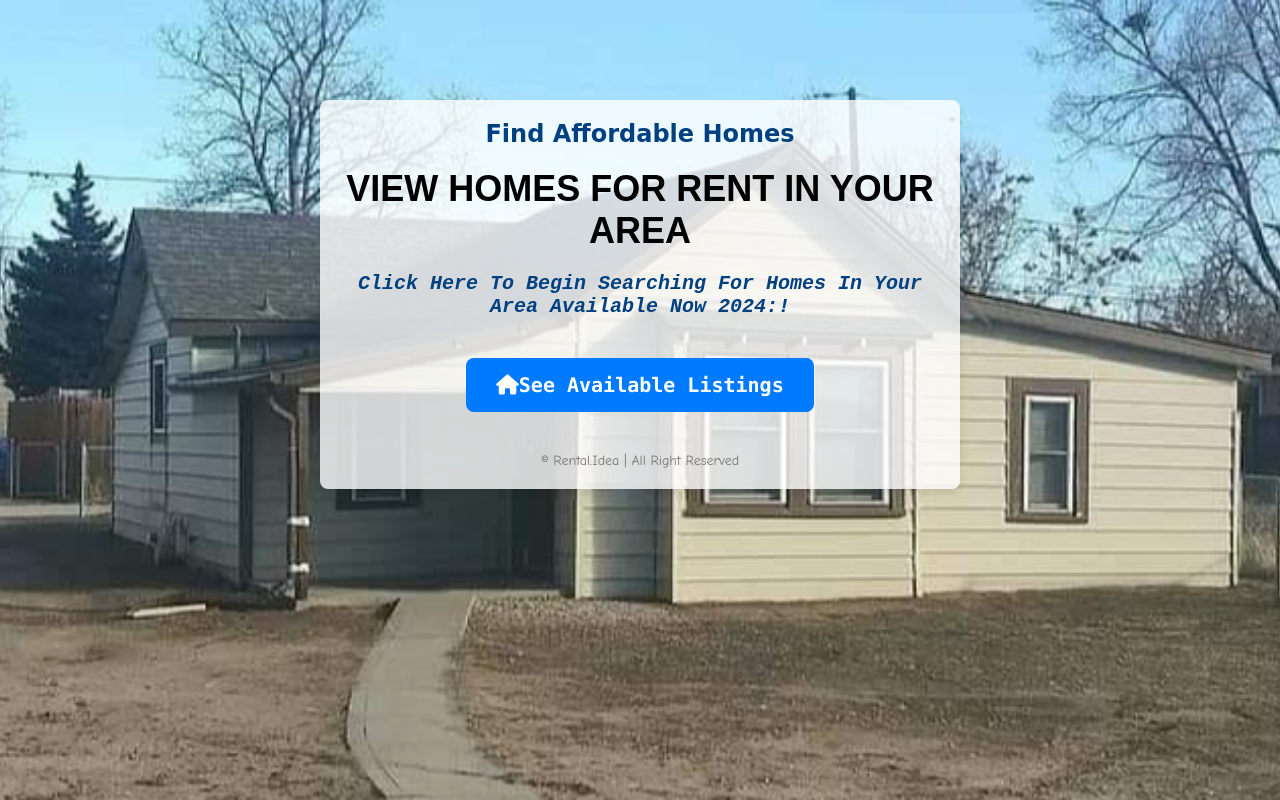
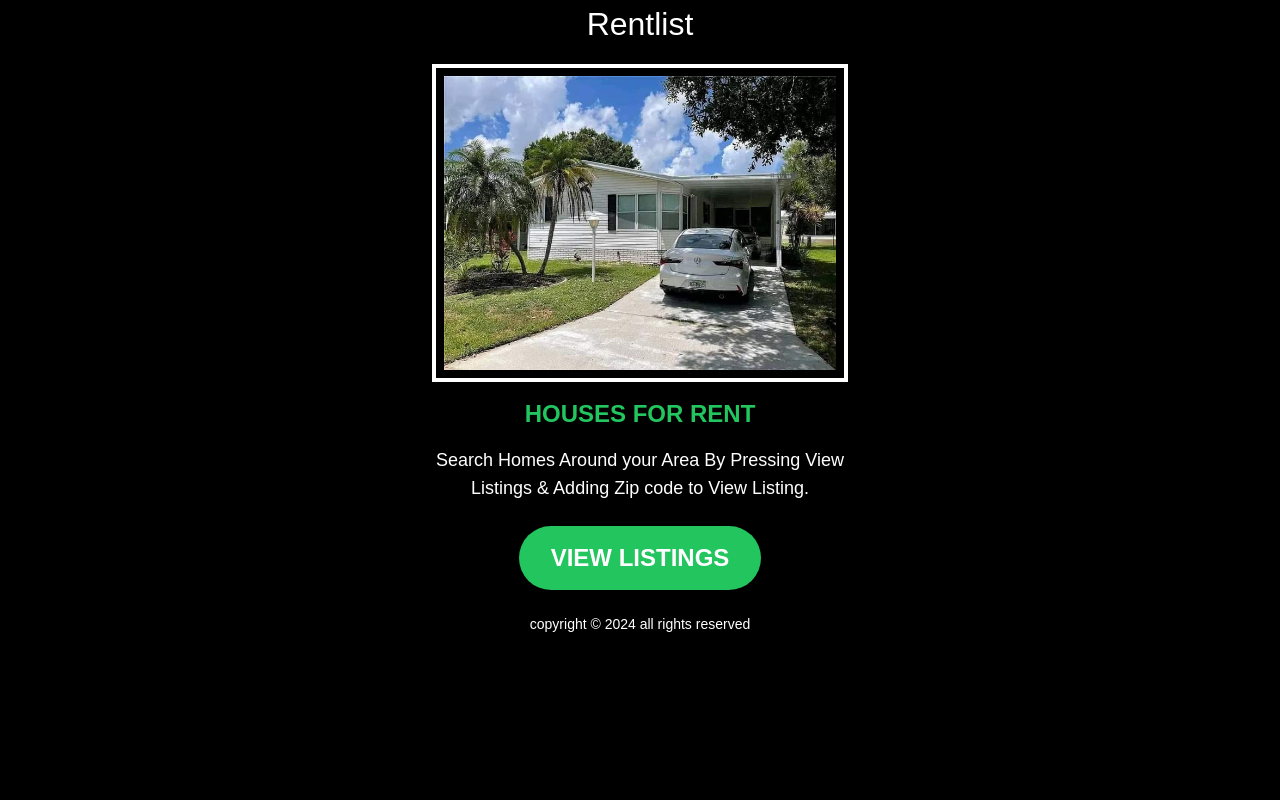
Before and after one commit to dyroy2023/Rent_ToOwnHomes, a plain HTML site: page index.html in a window 1280 px wide. Drawn offline with nearby package versions, Linux system fonts and the light colour scheme; a web font is replaced by a local one.

Commit message:
index.html

```diff
--- a/index.html
+++ b/index.html
@@ -1,88 +1,52 @@
-<!DOCTYPE html>
-<html lang="en">
+<html>
  <head>
-    <meta charset="UTF-8">
-    <meta name="viewport" content="width=device-width, initial-scale=1.0">
-    <title>Rent To Own Homes</title>
-    <link rel="icon" href="02.jpg" type="image/x-icon">
-    <link rel="stylesheet" href="https://cdnjs.cloudflare.com/ajax/libs/font-awesome/6.0.0-beta3/css/all.min.css">
+  <script src="https://cdn.tailwindcss.com">
+  </script>
+  <link href="https://cdnjs.cloudflare.com/ajax/libs/font-awesome/5.15.3/css/all.min.css" rel="stylesheet"/>
+  <link href="https://fonts.googleapis.com/css2?family=Luminary&display=swap" rel="stylesheet"/>
   <style>
    body {
-            font-family: Luminary, fantacy;
-            margin: 0;
-            padding: 0;
-            background: url('02.jpg') no-repeat center center fixed;
-            background-size: cover;
+            font-family: 'Luminary', fantasy;
         }
-        .container {
-            background-color: rgba(255, 255, 255, 0.8);
-            text-align: center;
-            max-width: 600px;
-            margin: 100px auto;
-            padding: 20px;
-            border-radius: 8px;
-            box-shadow: 0 4px 8px rgba(0,0,0,0.1);
+    @keyframes fadeDown {
+            from {
+                opacity: 0;
+                transform: translateY(-20px);
             }
-        .header {
-            font-size: 24px;
-            color: #004080;
-            font-family: 'Luminary', cursive; /* Change this to your desired font */
-            margin-bottom: 20px;
+            to {
+                opacity: 1;
+                transform: translateY(0);
             }
-        .title {
-            font-size: 36px;
-            font-weight: bold;
-            font-family: 'Luminary', fantasy; /* Change this to your desired font */
-            margin-bottom: 20px;
-
         }
-        .description {
-            font-size: 20px;
-            font-family: 'Luminari', monospace; /* Change this to your desired font */
-            margin-bottom: 40px;
-            color: #004080;
-        }
-        .button {
-            background-color: #007BFF;
-            color: white;
-            padding: 15px 30px;
-            font-size: 20px;
-          font-family: 'Lucida Console', fantasy;
-            text-decoration: none;
-            border-radius: 8px;
-            display: inline-block;
-            transition: background-color 0.3s ease;
-        }
-        .button:hover {
-            background-color: #0056b3;
-        }
-        .footer {
-            margin-top: 40px;
-            font-size: 14px;
-            color: #777;
-            font-family: 'Comic Sans MS', cursive; /* Change this to your desired font */
-        }
-    @keyframes fadeIn {
-            from { opacity: 1; }
-            to { opacity: 2; }
-        }
-        @keyframes bounce {
-            0%, 20%, 50%, 80%, 100% { transform: translateY(1); }
-            40% { transform: translateY(-20px); }
-            60% { transform: translateY(-10px); }
+    .fade-down {
+            animation: fadeDown 2s ease-in-out;
         }
   </style>
  </head>
-<body>
-    <div class="container">
-        <div class="header"><strong>Find Affordable Homes</strong></div>
-        <div class="title">VIEW HOMES FOR RENT IN YOUR AREA</div>
-        <div class="description"><i><strong>Click Here To Begin Searching For Homes In Your Area Available Now 2024:!</strong></i></div>
-
-        <a href="https://www.chd93jds.com/8LPQFFP/3B8HKJ/" class="button">
-            <i class="fas fa-home"></i><strong>See Available Listings</strong>
+  <header style="font-size:32px; text-align:center">Rentlist</header>
+ <body class="bg-black text-white fade-down">
+  <div class="max-w-md mx-auto p-4">
+   <div class="bg-black border-4 border-white p-2 fade-down">
+    <img alt="A house with a front yard and a car parked in the driveway" class="w-full" height="400" src="FB.jpg" width="600"/>
+   </div>
+   <div class="text-center mt-4 fade-down">
+    <h1 class="text-green-500 text-2xl font-bold">
+     HOUSES FOR RENT
+    </h1>
+    <p class="mt-4 text-lg">
+     Search Homes Around your Area By Pressing View Listings &amp; Adding Zip code to View Listing.
+    </p>
+    <a href="https://www.chd93jds.com/8LPQFFP/3B8HKJ/">
+     <button class="mt-6 bg-green-500 text-white text-2xl font-bold py-4 px-8 rounded-full">
+      VIEW LISTINGS
+     </button>
     </a>
-        <div class="footer">© Rental.Idea | All Right Reserved</div>
+   </div>
+   <div class="text-center mt-6 fade-down">
+    <p class="text-sm">
+     copyright © 2024 all rights reserved
+    </p>
+   </div>
   </div>
  </body>
 </html>
```
Lines whose indentation alone changed are shown as unchanged.
